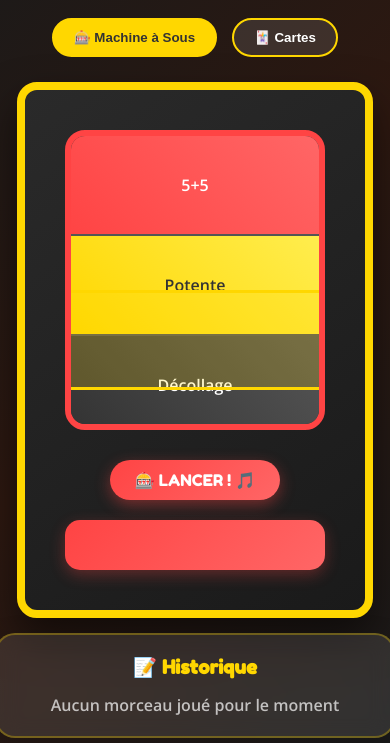
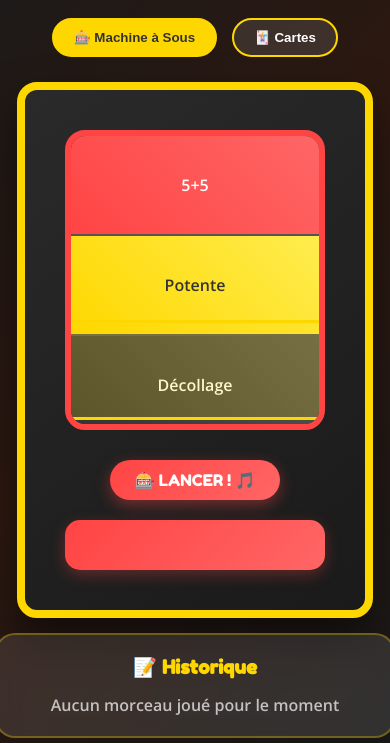
Before and after one commit to aurliec/roue-batucada, a plain HTML site: page index.html in a window 390 px wide. Shown: the part 114-857 px from the top of the page. Drawn offline with nearby package versions, Linux system fonts and the light colour scheme.

Commit message:
opti mobile encore again

```diff
--- a/index.html
+++ b/index.html
@@ -334,7 +334,7 @@
             }
 
             .slot-window {
-                transform: translateY(10%);
+                transform: translateY(40%);
             }
 
             .cards-container {
```
